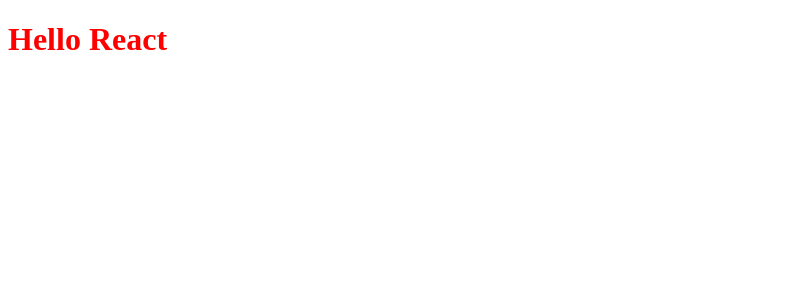
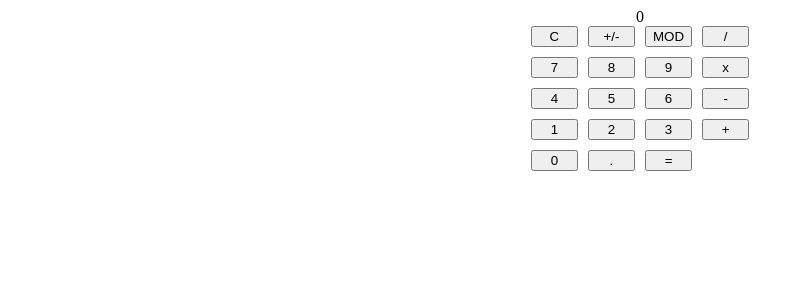
Before and after one commit to FranzCastillo/STW-Lab9-Calculadora, a React app: page / in a window 1280 px wide. Shown: the top 300 px of the page, without its empty margins (0-804 px from the left). Built offline with nearby package versions, Linux system fonts and the light colour scheme.

Commit message:
Buttons Implemented

```diff
--- a/src/App.jsx
+++ b/src/App.jsx
@@ -1,7 +1,184 @@
 import React from 'react'
 
 function App() {
-  return <h1>Hello React</h1>
+  const handleClear = () => {
+    console.log('clear')
+  }
+  const handleSign = () => {
+    console.log('sign')
+  }
+  const handleOperation = () => {
+    console.log('operation')
+  }
+  const handleNumber = () => {
+    console.log('number')
+  }
+  const handleDecimal = () => {
+    console.log('decimal')
+  }
+  const handleEquals = () => {
+    console.log('equals')
+  }
+
+  return (
+    <div className="calculator">
+      <div className="display">0</div>
+      <div className="buttons">
+        <button
+          type="button"
+          value="clear"
+          className="clear"
+          onClick={handleClear}
+        >
+          C
+        </button>
+        <button
+          type="button"
+          value="sign"
+          className="sign"
+          onClick={handleSign}
+        >
+          +/-
+        </button>
+        <button
+          type="button"
+          value="mod"
+          className="mod"
+          onClick={handleOperation}
+        >
+          MOD
+        </button>
+        <button
+          type="button"
+          value="division"
+          className="operation"
+          onClick={handleOperation}
+        >
+          /
+        </button>
+        <button
+          type="button"
+          value="7"
+          className="number"
+          onClick={handleNumber}
+        >
+          7
+        </button>
+        <button
+          type="button"
+          value="8"
+          className="number"
+          onClick={handleNumber}
+        >
+          8
+        </button>
+        <button
+          type="button"
+          value="9"
+          className="number"
+          onClick={handleNumber}
+        >
+          9
+        </button>
+        <button
+          type="button"
+          value="x"
+          className="operation"
+          onClick={handleOperation}
+        >
+          x
+        </button>
+        <button
+          type="button"
+          value="4"
+          className="number"
+          onClick={handleNumber}
+        >
+          4
+        </button>
+        <button
+          type="button"
+          value="5"
+          className="number"
+          onClick={handleNumber}
+        >
+          5
+        </button>
+        <button
+          type="button"
+          value="6"
+          className="number"
+          onClick={handleNumber}
+        >
+          6
+        </button>
+        <button
+          type="button"
+          value="-"
+          className="operation"
+          onClick={handleOperation}
+        >
+          -
+        </button>
+        <button
+          type="button"
+          value="1"
+          className="number"
+          onClick={handleNumber}
+        >
+          1
+        </button>
+        <button
+          type="button"
+          value="2"
+          className="number"
+          onClick={handleNumber}
+        >
+          2
+        </button>
+        <button
+          type="button"
+          value="3"
+          className="number"
+          onClick={handleNumber}
+        >
+          3
+        </button>
+        <button
+          type="button"
+          value="+"
+          className="operation"
+          onClick={handleOperation}
+        >
+          +
+        </button>
+        <button
+          type="button"
+          value="0"
+          className="number"
+          onClick={handleNumber}
+        >
+          0
+        </button>
+        <button
+          type="button"
+          value="."
+          className="number"
+          onClick={handleDecimal}
+        >
+          .
+        </button>
+        <button
+          type="button"
+          value="="
+          className="number"
+          onClick={handleEquals}
+        >
+          =
+        </button>
+      </div>
+    </div>
+  )
 }
 
 export default App
--- a/src/App.scss
+++ b/src/App.scss
@@ -1,3 +1,18 @@
-h1 {
-  color: red;
+body{
+  .calculator{
+    display: flex;
+    flex-direction: column;
+    justify-content: center;
+    align-items: center;
+    width: 100%;
+
+    .display{
+
+    }
+    .buttons{
+      display: grid;
+      grid-template-columns: repeat(4, 1fr);
+      grid-gap: 10px;
+    }
+  }
 }
```
Also changed, not shown: src/index.js (+8 -6 lines), webpack.config.js (+9 -9 lines).
